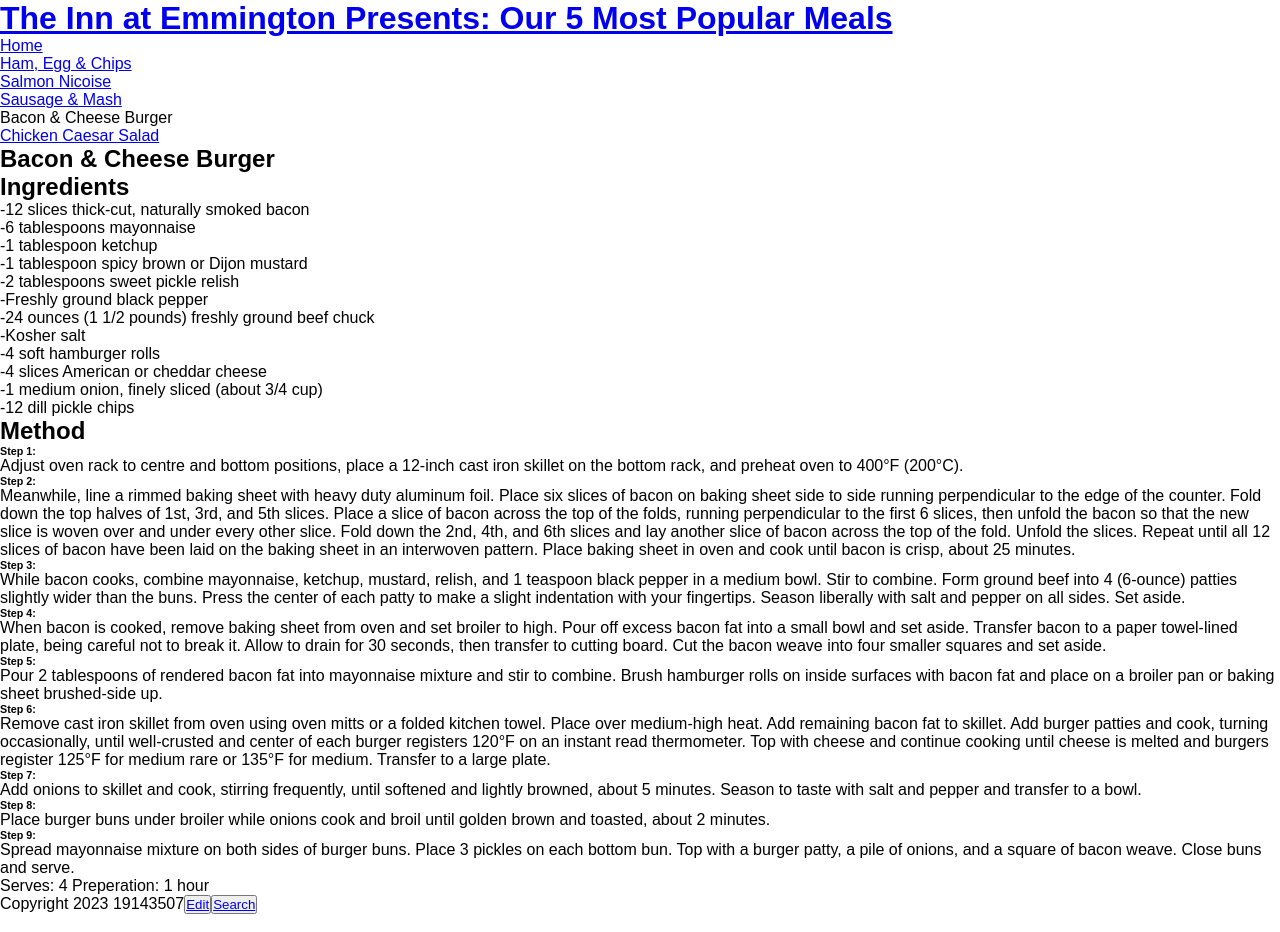
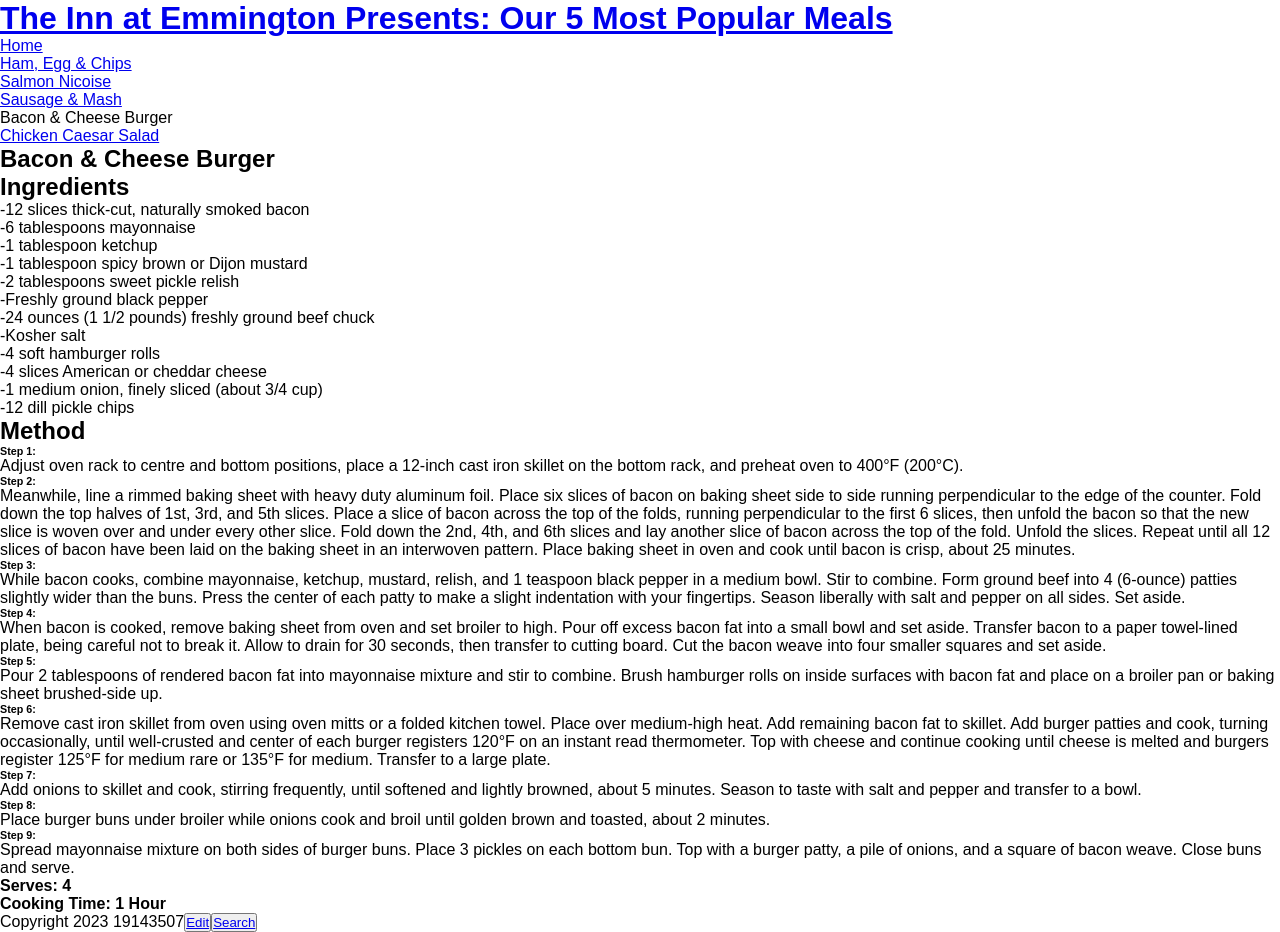
Before and after one commit to 19143507/inn-at-emmington, a Jekyll site: the page built from _recipes/bacon-cheese-burger.md, in a window 1280 px wide. Built offline with Jekyll 4.4.1, drawn with Linux system fonts in a browser that asks for light colours.

Commit message:
Update Recipe “bacon-cheese-burger”

```diff
--- a/_recipes/bacon-cheese-burger.md
+++ b/_recipes/bacon-cheese-burger.md
@@ -34,48 +34,39 @@ layout: recipe
 
 ###### Step 1:
 
-
 Adjust oven rack to centre and bottom positions, place a 12-inch cast iron skillet on the bottom rack, and preheat oven to 400°F (200°C).
 
 ###### Step 2:
-
 
 Meanwhile, line a rimmed baking sheet with heavy duty aluminum foil. Place six slices of bacon on baking sheet side to side running perpendicular to the edge of the counter. Fold down the top halves of 1st, 3rd, and 5th slices. Place a slice of bacon across the top of the folds, running perpendicular to the first 6 slices, then unfold the bacon so that the new slice is woven over and under every other slice. Fold down the 2nd, 4th, and 6th slices and lay another slice of bacon across the top of the fold. Unfold the slices. Repeat until all 12 slices of bacon have been laid on the baking sheet in an interwoven pattern. Place baking sheet in oven and cook until bacon is crisp, about 25 minutes.
 
 ###### S﻿tep 3:
 
-
 While bacon cooks, combine mayonnaise, ketchup, mustard, relish, and 1 teaspoon black pepper in a medium bowl. Stir to combine. Form ground beef into 4 (6-ounce) patties slightly wider than the buns. Press the center of each patty to make a slight indentation with your fingertips. Season liberally with salt and pepper on all sides. Set aside.
 
 ###### S﻿tep 4:
-
 
 When bacon is cooked, remove baking sheet from oven and set broiler to high. Pour off excess bacon fat into a small bowl and set aside. Transfer bacon to a paper towel-lined plate, being careful not to break it. Allow to drain for 30 seconds, then transfer to cutting board. Cut the bacon weave into four smaller squares and set aside.
 
 ###### S﻿tep 5:
 
-
 Pour 2 tablespoons of rendered bacon fat into mayonnaise mixture and stir to combine. Brush hamburger rolls on inside surfaces with bacon fat and place on a broiler pan or baking sheet brushed-side up.
 
 ###### S﻿tep 6:
-
 
 Remove cast iron skillet from oven using oven mitts or a folded kitchen towel. Place over medium-high heat. Add remaining bacon fat to skillet. Add burger patties and cook, turning occasionally, until well-crusted and center of each burger registers 120°F on an instant read thermometer. Top with cheese and continue cooking until cheese is melted and burgers register 125°F for medium rare or 135°F for medium. Transfer to a large plate.
 
 ###### S﻿tep 7:
 
-
 Add onions to skillet and cook, stirring frequently, until softened and lightly browned, about 5 minutes. Season to taste with salt and pepper and transfer to a bowl.
 
 ###### S﻿tep 8:
-
 
 Place burger buns under broiler while onions cook and broil until golden brown and toasted, about 2 minutes.
 
 ###### S﻿tep 9:
 
-
 Spread mayonnaise mixture on both sides of burger buns. Place 3 pickles on each bottom bun. Top with a burger patty, a pile of onions, and a square of bacon weave. Close buns and serve.
 
-S﻿erves: 4
-P﻿reperation: 1 hour
+* **S﻿erves: 4**
+* **C﻿ooking Time: 1 Hour**
```
